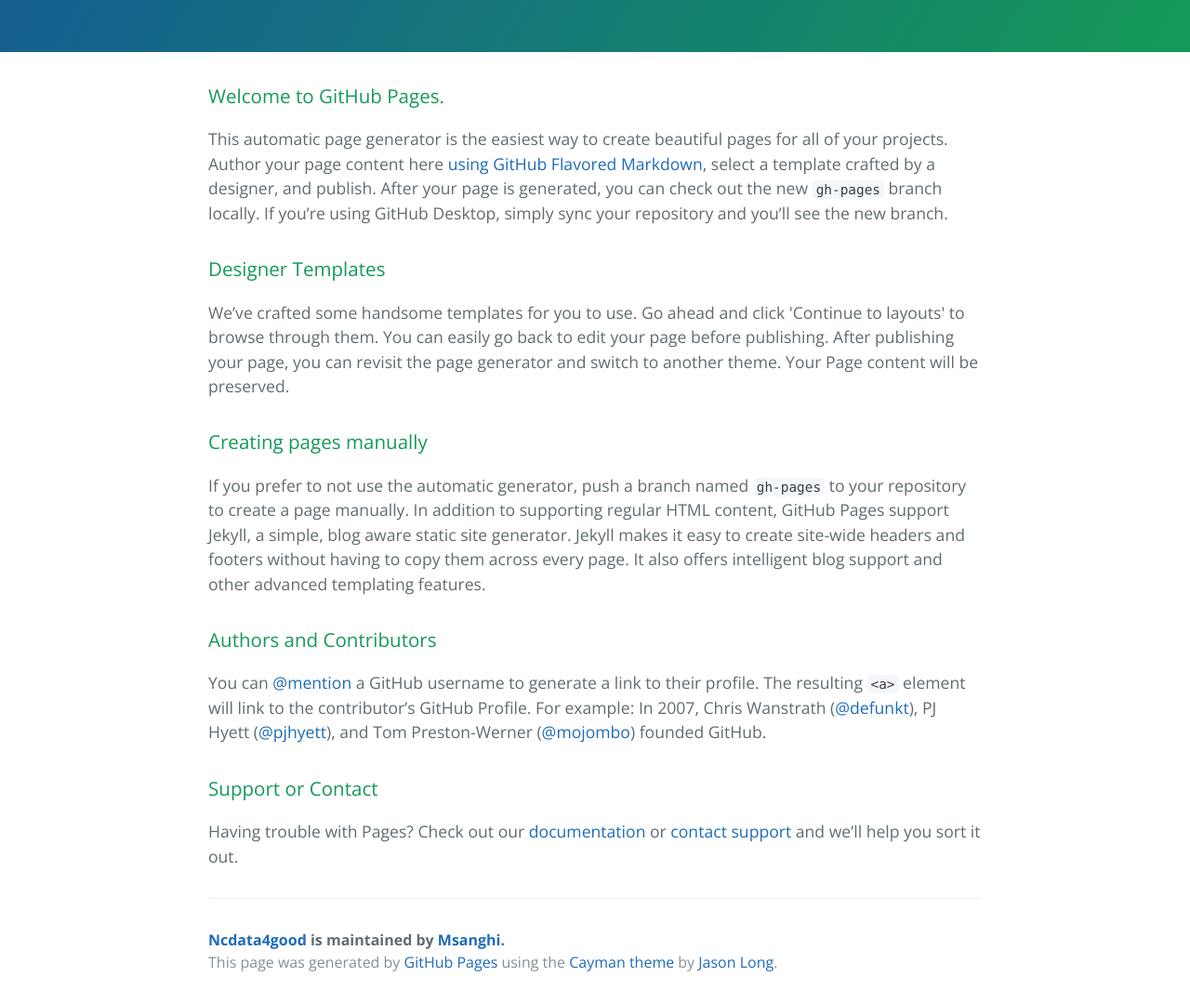
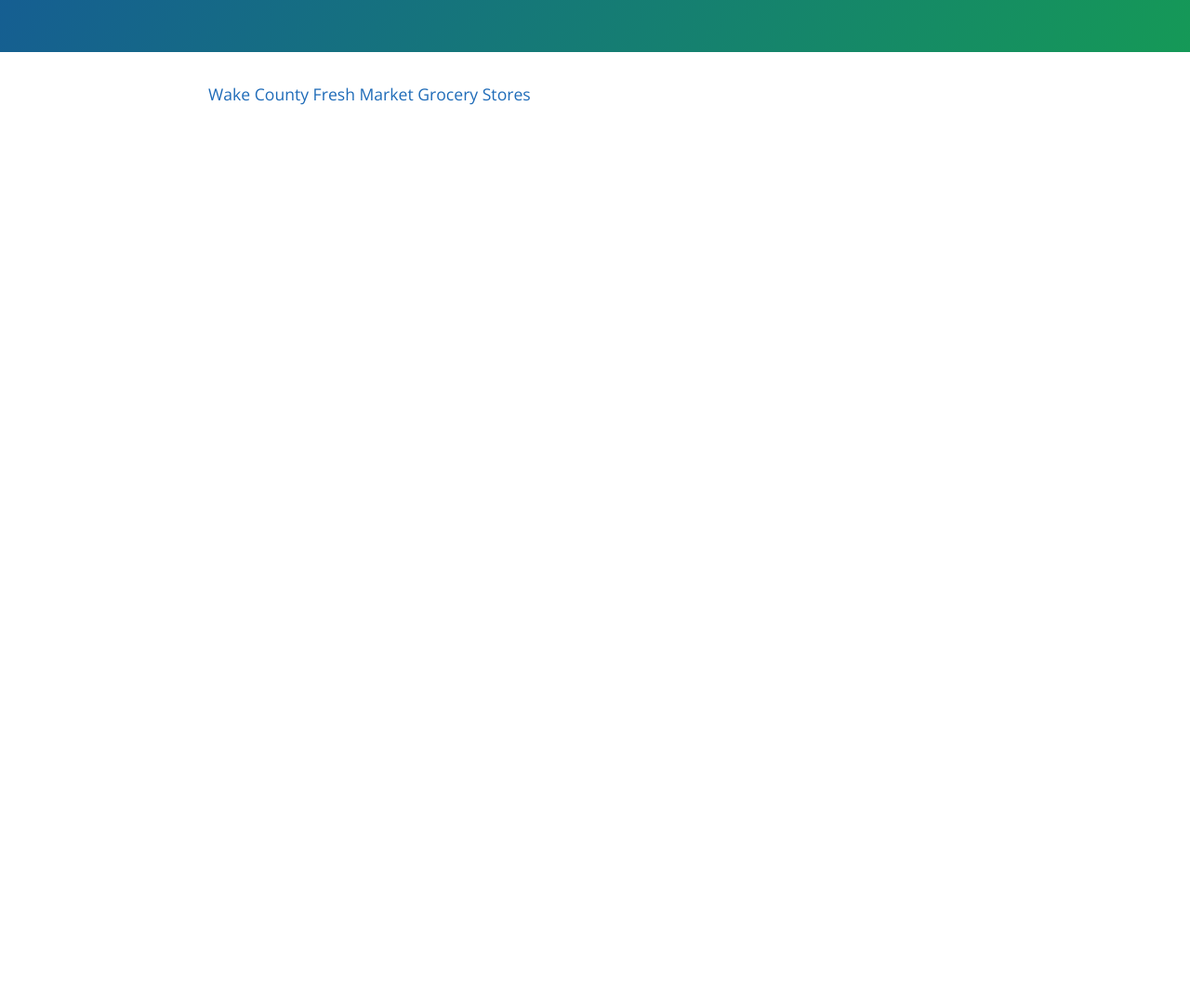
Before and after one commit to Msanghi/NCData4Good, a plain HTML site: page index.html in a window 1280 px wide. Shown: the part 280-1359 px from the top of the page at 93% size. After the commit the page ends 800 px from the top, so only its background shows below. Drawn offline with nearby package versions, Linux system fonts and the light colour scheme.

Commit message:
Update index.html

```diff
--- a/index.html
+++ b/index.html
@@ -19,37 +19,8 @@
     </section>
 
     <section class="main-content">
-      <h3>
-<a id="welcome-to-github-pages" class="anchor" href="#welcome-to-github-pages" aria-hidden="true"><span class="octicon octicon-link"></span></a>Welcome to GitHub Pages.</h3>
-
-<p>This automatic page generator is the easiest way to create beautiful pages for all of your projects. Author your page content here <a href="https://guides.github.com/features/mastering-markdown/">using GitHub Flavored Markdown</a>, select a template crafted by a designer, and publish. After your page is generated, you can check out the new <code>gh-pages</code> branch locally. If you’re using GitHub Desktop, simply sync your repository and you’ll see the new branch.</p>
-
-<h3>
-<a id="designer-templates" class="anchor" href="#designer-templates" aria-hidden="true"><span class="octicon octicon-link"></span></a>Designer Templates</h3>
-
-<p>We’ve crafted some handsome templates for you to use. Go ahead and click 'Continue to layouts' to browse through them. You can easily go back to edit your page before publishing. After publishing your page, you can revisit the page generator and switch to another theme. Your Page content will be preserved.</p>
-
-<h3>
-<a id="creating-pages-manually" class="anchor" href="#creating-pages-manually" aria-hidden="true"><span class="octicon octicon-link"></span></a>Creating pages manually</h3>
-
-<p>If you prefer to not use the automatic generator, push a branch named <code>gh-pages</code> to your repository to create a page manually. In addition to supporting regular HTML content, GitHub Pages support Jekyll, a simple, blog aware static site generator. Jekyll makes it easy to create site-wide headers and footers without having to copy them across every page. It also offers intelligent blog support and other advanced templating features.</p>
-
-<h3>
-<a id="authors-and-contributors" class="anchor" href="#authors-and-contributors" aria-hidden="true"><span class="octicon octicon-link"></span></a>Authors and Contributors</h3>
-
-<p>You can <a href="https://github.com/blog/821" class="user-mention">@mention</a> a GitHub username to generate a link to their profile. The resulting <code>&lt;a&gt;</code> element will link to the contributor’s GitHub Profile. For example: In 2007, Chris Wanstrath (<a href="https://github.com/defunkt" class="user-mention">@defunkt</a>), PJ Hyett (<a href="https://github.com/pjhyett" class="user-mention">@pjhyett</a>), and Tom Preston-Werner (<a href="https://github.com/mojombo" class="user-mention">@mojombo</a>) founded GitHub.</p>
-
-<h3>
-<a id="support-or-contact" class="anchor" href="#support-or-contact" aria-hidden="true"><span class="octicon octicon-link"></span></a>Support or Contact</h3>
-
-<p>Having trouble with Pages? Check out our <a href="https://help.github.com/pages">documentation</a> or <a href="https://github.com/contact">contact support</a> and we’ll help you sort it out.</p>
-
-      <footer class="site-footer">
-        <span class="site-footer-owner"><a href="https://github.com/Msanghi/NCData4Good">Ncdata4good</a> is maintained by <a href="https://github.com/Msanghi">Msanghi</a>.</span>
-
-        <span class="site-footer-credits">This page was generated by <a href="https://pages.github.com">GitHub Pages</a> using the <a href="https://github.com/jasonlong/cayman-theme">Cayman theme</a> by <a href="https://twitter.com/jasonlong">Jason Long</a>.</span>
-      </footer>
-
+    <a href = "http://msanghi.github.io/NCData4Good/Wake_County_Fresh_Market.html"> Wake County Fresh Market </a>
+    <a href = "http://msanghi.github.io/NCData4Good/grocery_stores.html"> Grocery Stores</a>
     </section>
 
 
```
